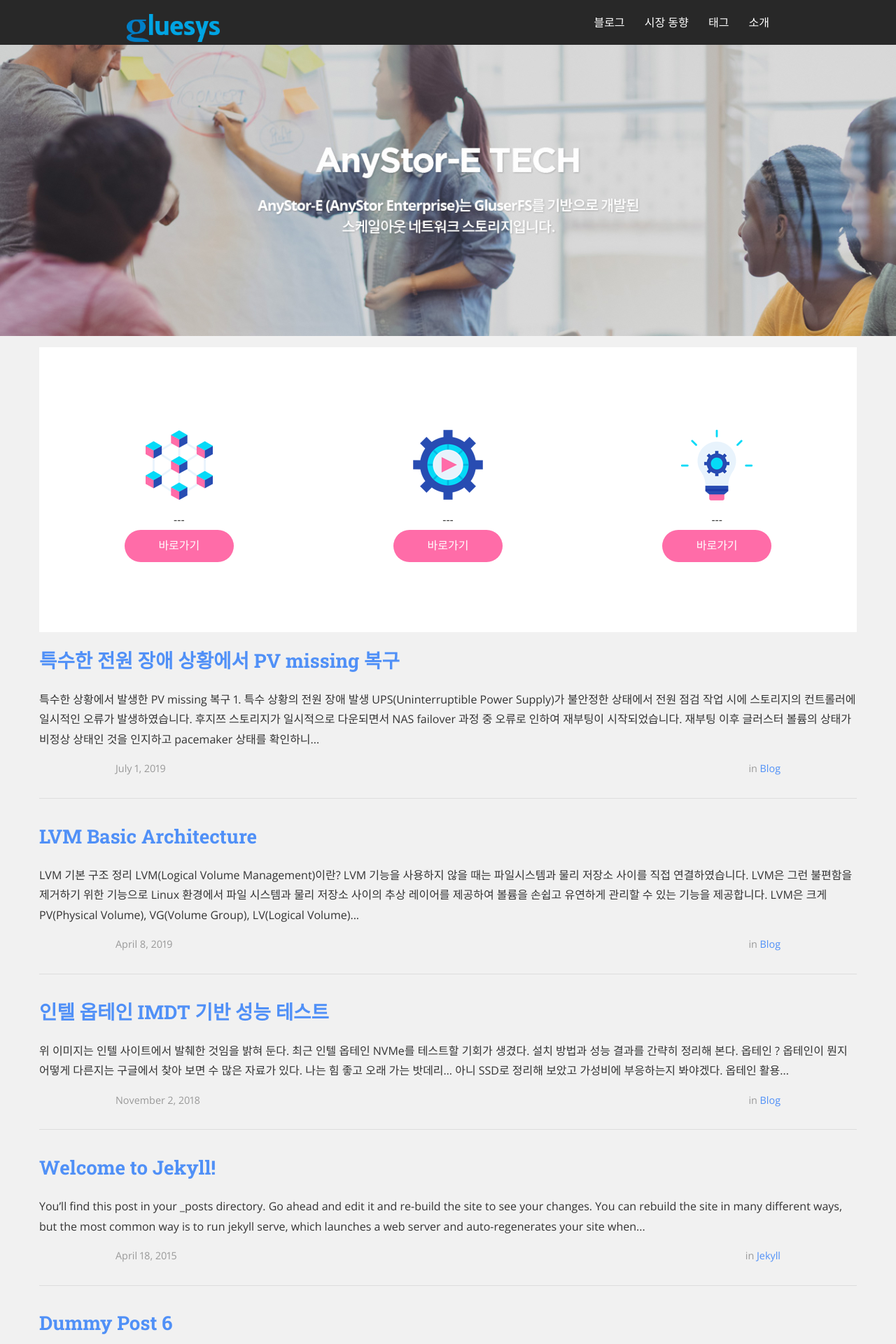
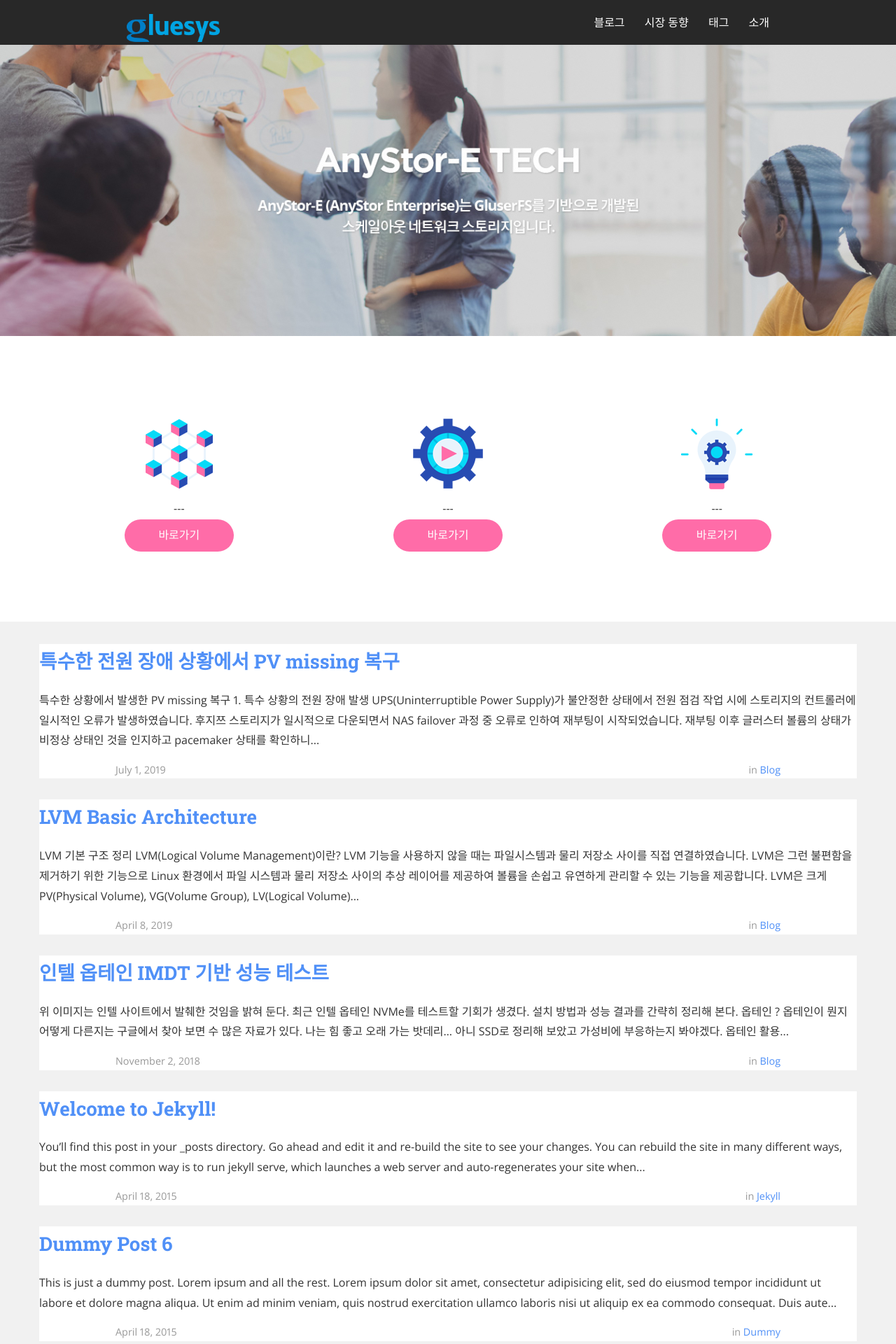
Before and after one commit to pumm8991/pumm8991.github.io, a Jekyll site: the page built from index.html, in a window 1280 px wide. Shown: the top 1920 px of the page at 70% size. Built offline with Jekyll 4.4.1, drawn with Linux system fonts in a browser that asks for light colours; nearby versions of some CDN libraries; the list of posts is cut into pages by our own code.

Commit message:
tech modify
Signed-off-by: pumm <pumm@gluesys.com>

```diff
--- a/css/index.css
+++ b/css/index.css
@@ -84,8 +84,9 @@
 	height: 128px;
 	width: 380px;
 }
-/* 첫번째 서브 메뉴 내용 */
-.sub-title-menu1-conetnt {
+/* 서브 메뉴 내용 */
+.sub-title-menu-conetnt {
+  height: 30px;
 
 }
 
@@ -96,10 +97,6 @@
 	margin-top: 128px;
 	width: 380px;
 }
-/* 두번째 서브 메뉴 내용 */
-.sub-title-menu1-conetnt {
-
-}
 
 /* 세번째 서브 메뉴 */
 .sub-title-menu3 {
@@ -107,10 +104,6 @@
 	background-repeat: no-repeat;
 	margin-top: 128px;
 	width: 380px;
-}
-/* 세번째 서브 메뉴 내용 */
-.sub-title-menu1-conetnt {
-
 }
 
 /*  서브 메뉴 링크 */
@@ -128,3 +121,9 @@
 .sub-title-menu-padding {
 	margin-right: 30px;
 }
+
+/* 메인 게시물 */
+.main-conetnt {
+  background-color: #FFF;
+  margin-bottom: 30px;
+}
--- a/index.html
+++ b/index.html
@@ -11,26 +11,25 @@
 		</header>
 	  </div>
 	</div>
-	<div class="wrapper">
 	<div class="sub-title-out">
 		<div class="sub-title-in">
 			<div style="display: inline-block;width:380px;text-align: center;">
 				<div><img src="/assets/img_issue.png"></div>
-					<div>---</div>
+				<div class="sub-title-menu-conetnt">---</div>
 				<div>
 					<div class="sub-title-menu-button" onclick="#">바로가기</div>
 				</div>
 			</div>
 			<div style="display: inline-block;width:380px;text-align: center;">
 				<div><img src="/assets/img_test.png"></div>
-					<div>---</div>
+				<div class="sub-title-menu-conetnt">---</div>
 				<div>
 					<div class="sub-title-menu-button" onclick="#">바로가기</div>
 				</div>
 			</div>
 			<div style="display: inline-block;width:380px;text-align: center;">
 				<div><img src="/assets/img_info.png"></div>
-					<div>---</div>
+				<div class="sub-title-menu-conetnt">---</div>
 				<div>
 					<div class="sub-title-menu-button" onclick="#">바로가기</div>
 				</div>
@@ -38,10 +37,10 @@
 
 		</div>
 	</div>
-
+	<div class="wrapper">
 		<ul class="post-list">
 		  {% for post in paginator.posts %}
-		  <li>
+		  <li class="main-conetnt">
 			<h2>
 			  <a class="post-link" href="{{ post.url | prepend: site.baseurl }}">{{ post.title }}</a>
 			</h2>
@@ -62,7 +61,7 @@
 			</section>
 		  </li>
 		  {% if forloop.last == false %}
-		  <hr>
+
 		  {% endif %}
 		  {% endfor %}
 		</ul>
```
Lines whose indentation alone changed are shown as unchanged.
